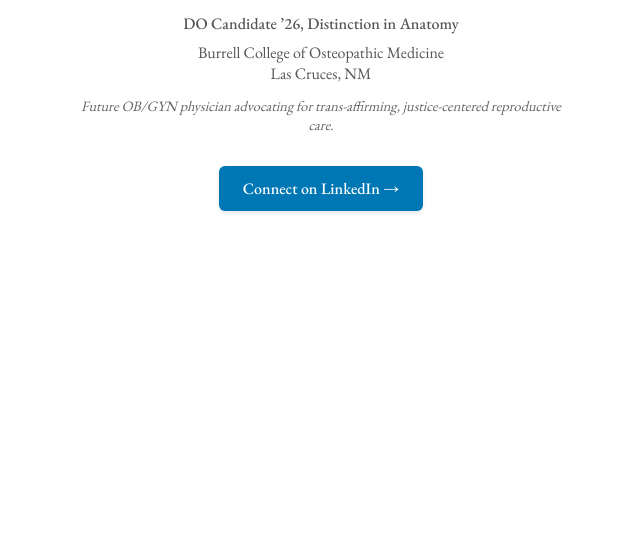
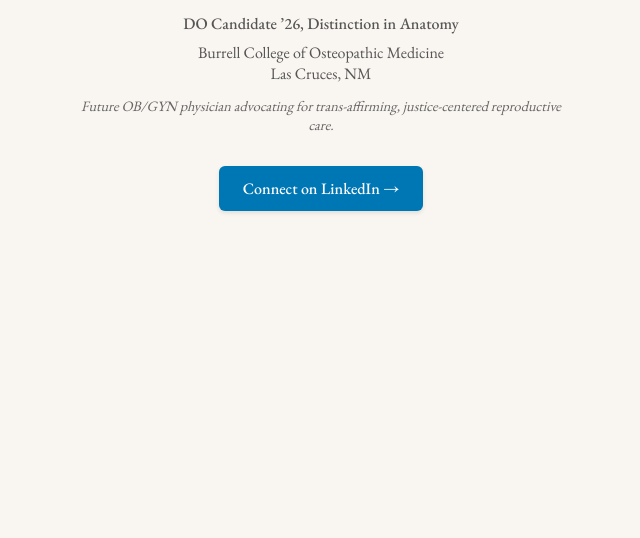
Before and after one commit to melissabolick/about, a plain HTML site: page index.html in a window 1280 px wide. Shown: the part 262-800 px from the top of the page, without its empty margins (319-959 px from the left). Drawn offline with nearby package versions, Linux system fonts and the light colour scheme.

Commit message:
Update index.html

```diff
--- a/index.html
+++ b/index.html
@@ -15,7 +15,7 @@
     @import url('https://fonts.googleapis.com/css2?family=EB+Garamond:wght@400;500&display=swap');
     body {
       font-family: 'EB Garamond', serif;
-      background: #ffffff;
+      background: #f9f5f0;
       color: #333;
       padding: 2rem 1rem;
       margin: 0;
```
